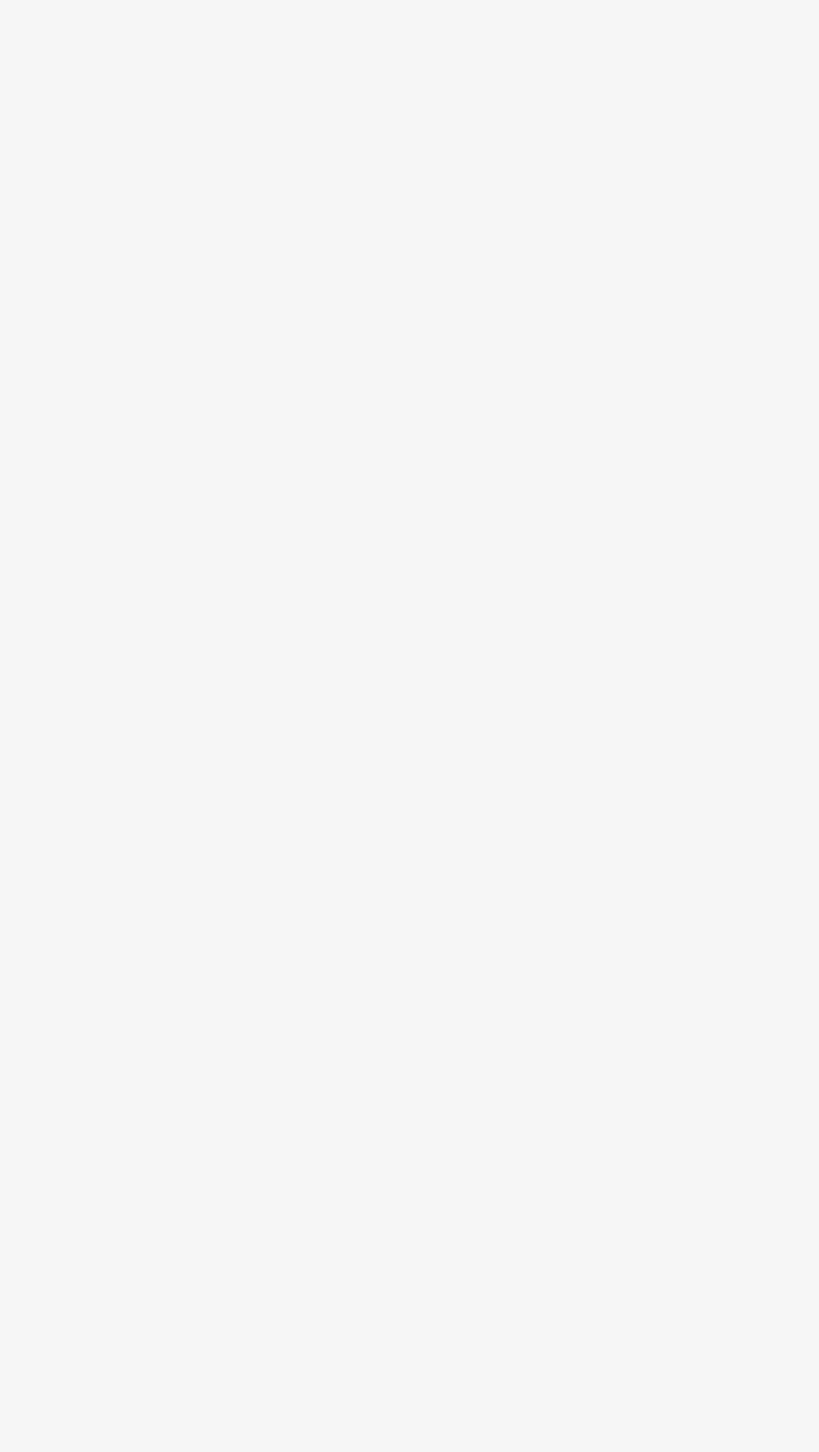
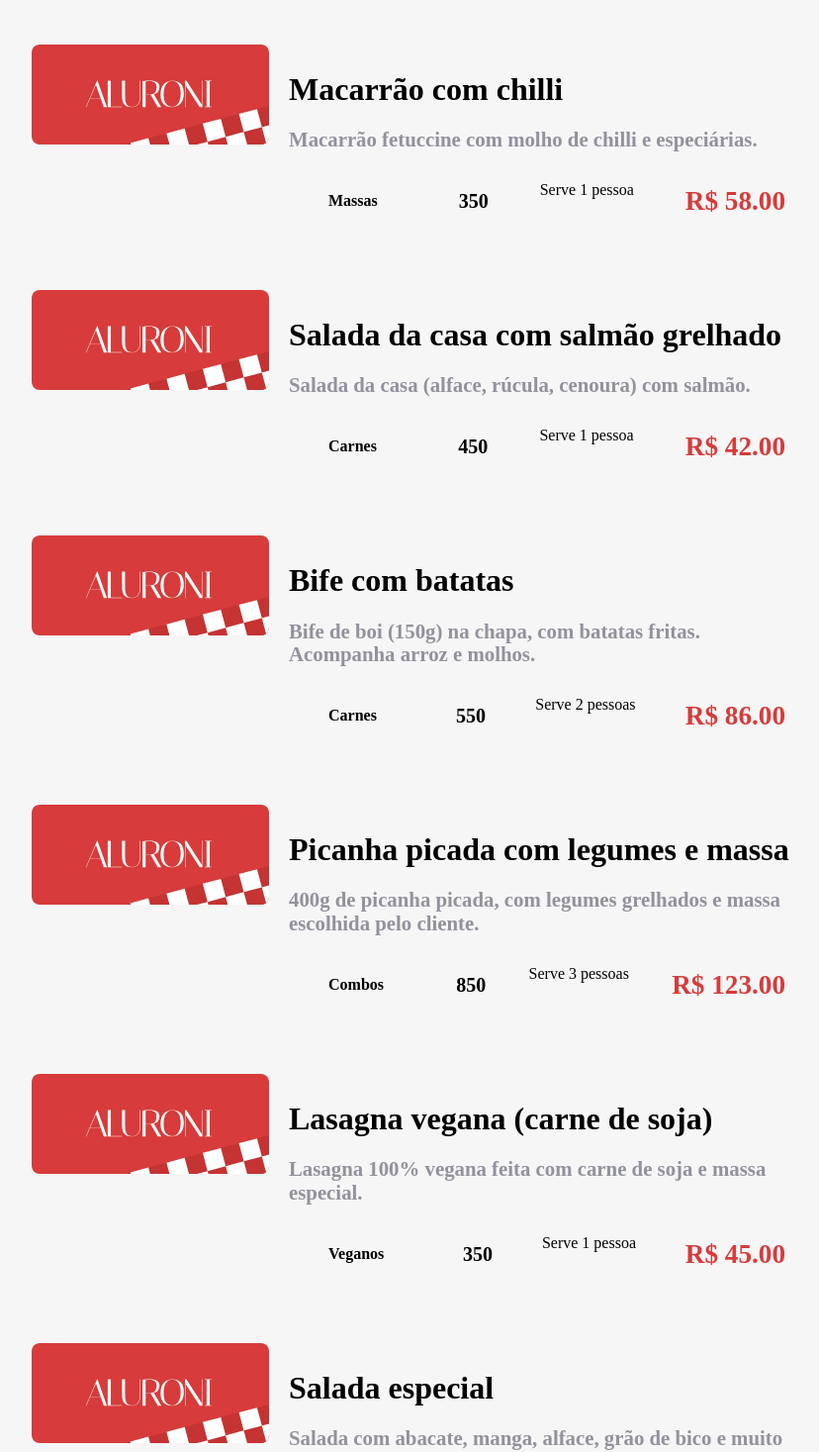
Before and after one commit to ism4jly/aluroni, a React (Create React App) app: page / in a window 1280 px wide. Shown: the part 1330-2797 px from the top of the page at 99% size, without its empty margins (168-996 px from the left). Before the commit the page ends 834 px from the top, so only its background shows below. Built offline with nearby package versions, Linux system fonts and the light colour scheme; a web font is replaced by a local one.

Commit message:
componente itens e item com todos os pratos

```diff
--- /dev/null
+++ b/src/pages/Cardapio/Itens/Item/Item.module.scss
@@ -0,0 +1,102 @@
+@import "styles/variaveis";
+@import "styles/breakpoints";
+
+$massas: #d73b3b;
+$carnes: #30201e;
+$combos: #e6c864;
+$veganos: #80aa40;
+
+.item {
+    display: flex;
+    flex-wrap: wrap;
+    width: 90%;
+    &__imagem {
+        min-width: 240px;
+        @media (max-width: $desktop_xsm) {
+        width: 100%;
+        }
+        img {
+        border-radius: 8px;
+        width: 100%;
+        }
+    }
+    &__descricao {
+        display: flex;
+        flex: 1;
+        flex-direction: column;
+        flex-wrap: wrap;
+        justify-content: space-around;
+        padding: 0 20px;
+        @media (max-width: $desktop_xsm) {
+        flex-direction: row;
+        margin-top: 20px;
+        padding: 0;
+        }
+    }
+    &__titulo {
+        h2 {
+        font-size: 2rem;
+        font-weight: bold;
+        margin-bottom: 20px;
+        }
+        p {
+        color: $dark-grey;
+        font-size: 1.3rem;
+        font-weight: 600;
+        max-width: 600px;
+        margin-bottom: 20px;
+        }
+    }
+    &__tags {
+        display: flex;
+        flex-wrap: wrap;
+        justify-content: space-between;
+        margin-bottom: 20px;
+        max-width: 700px;
+        @media (max-width: $desktop_xsm) {
+        justify-content: flex-end;
+        }
+        @media (max-width: $mobile) {
+        justify-content: flex-start;
+        }
+        > div {
+        margin: 10px;
+        }
+    }
+    &__tipo {
+        align-items: center;
+        border-radius: 2px;
+        display: flex;
+        font-weight: bold;
+        height: 40px;
+        justify-content: center;
+        padding: 10px 30px;
+        &__massas {
+        background-color: $massas;
+        color: white;
+        }
+        &__carnes {
+        background-color: $carnes;
+        color: white;
+        }
+        &__combos {
+        background-color: $combos;
+        }
+        &__veganos {
+        background-color: $veganos;
+        }
+    }
+    &__porcao,
+    &__qtdpessoas,
+    &__valor {
+        align-items: center;
+        display: flex;
+        font-size: 1.25rem;
+        font-weight: bold;
+        justify-content: center;
+    }
+    &__valor {
+        color: $red;
+        font-size: 1.7rem;
+    }
+}
--- /dev/null
+++ b/src/pages/Cardapio/Itens/Item/index.tsx
@@ -0,0 +1,39 @@
+import styles from './Item.module.scss';
+import logo from 'assets/logo.svg'
+import cardapio from '../itens.json';
+
+type Props = typeof cardapio[0];
+
+export default function Item(props: Props){
+
+    const { title, description, category, size, serving, price} = props;
+
+    return(
+        <div className={styles.item}>
+            <div className={styles.item__imagem}>
+                <img src={logo} alt="imagem" />
+            </div>
+            <div className={styles.item__descricao}>
+                <div className={styles.item__titulo}>
+                    <h2>{title}</h2>
+                    <p>{description}</p>
+                </div>
+                <div className={styles.item__tags}>
+                    <div className={styles.item__tipo}>
+                        {category.label}
+                    </div>
+                    <div className={styles.item__porcao}>
+                        {size}
+                    </div>
+                    <div className={styles.item_qtdpessoas}>
+                        Serve {serving} pessoa{serving === 1 ? '' : 's'}
+                    </div>
+                    <div className={styles.item__valor}>
+                        R$ {price.toFixed(2)}
+                    </div>
+                </div>
+
+            </div>
+        </div>
+    )
+}
--- /dev/null
+++ b/src/pages/Cardapio/Itens/Itens.module.scss
@@ -0,0 +1,7 @@
+.itens {
+    display: flex;
+    flex-direction: column;
+    flex-wrap: wrap;
+    gap: 40px;
+    width: 100%;
+}
--- /dev/null
+++ b/src/pages/Cardapio/Itens/index.tsx
@@ -0,0 +1,18 @@
+
+import cardapio from './itens.json';
+import Item from './Item';
+import styles from './Itens.module.scss';
+
+
+export default function Itens(){
+    return(
+        <div className={styles.itens}>
+            {cardapio.map(item => (
+                <Item
+                    key={item.id}
+                    {...item}
+                />
+            ))}
+        </div>
+    )
+}
--- /dev/null
+++ b/src/pages/Cardapio/Itens/itens.json
@@ -0,0 +1,119 @@
+[
+    {
+        "title": "Macarrão mediterrâneo",
+        "description": "Macarrão spaghetti com frutos-do-mar e especíarias, especialidade da cozinha. Atenção: Contém camarão e outros frutos-do-mar!",
+        "photo": "/assets/pratos/macarrao_mediterraneo.png",
+        "size": 400,
+        "serving": 2,
+        "price": 73.0,
+        "id": 1,
+        "category": {
+            "id": 1,
+            "label": "Massas"
+        }
+    },
+    {
+        "title": "Macarrão da casa",
+        "description": "Macarrão com frutos-do-mar e especíarias, especialidade da cozinha. Atenção: Contém camarão e outros frutos-do-mar!",
+        "photo": "/assets/pratos/macarrao_da_casa.png",
+        "size": 400,
+        "serving": 2,
+        "price": 54.0,
+        "id": 2,
+        "category": {
+            "id": 1,
+            "label": "Massas"
+        }
+    },
+    {
+        "title": "Macarrão com chilli",
+        "description": "Macarrão fetuccine com molho de chilli e especiárias.",
+        "photo": "/assets/pratos/macarrao_com_chilli.png",
+        "size": 350,
+        "serving": 1,
+        "price": 58.0,
+        "id": 3,
+        "category": {
+            "id": 1,
+            "label": "Massas"
+        }
+    },
+    {
+        "title": "Salada da casa com salmão grelhado",
+        "description": "Salada da casa (alface, rúcula, cenoura) com salmão.",
+        "photo": "/assets/pratos/salada_da_casa.png",
+        "size": 450,
+        "serving": 1,
+        "price": 42.0,
+        "id": 4,
+        "category": {
+            "id": 2,
+            "label": "Carnes"
+        }
+    },
+    {
+        "title": "Bife com batatas",
+        "description": "Bife de boi (150g) na chapa, com batatas fritas. Acompanha arroz e molhos.",
+        "photo": "/assets/pratos/bife_com_batatas.png",
+        "size": 550,
+        "serving": 2,
+        "price": 86.0,
+        "id": 5,
+        "category": {
+            "id": 2,
+            "label": "Carnes"
+        }
+    },
+    {
+        "title": "Picanha picada com legumes e massa",
+        "description": "400g de picanha picada, com legumes grelhados e massa escolhida pelo cliente.",
+        "photo": "/assets/pratos/picanha_picada.png",
+        "size": 850,
+        "serving": 3,
+        "price": 123.0,
+        "id": 6,
+        "category": {
+            "id": 3,
+            "label": "Combos"
+        }
+    },
+    {
+        "title": "Lasagna vegana (carne de soja)",
+        "description": "Lasagna 100% vegana feita com carne de soja e massa especial.",
+        "photo": "/assets/pratos/lasagna_vegana.png",
+        "size": 350,
+        "serving": 1,
+        "price": 45.0,
+        "id": 7,
+        "category": {
+            "id": 4,
+            "label": "Veganos"
+        }
+    },
+    {
+        "title": "Salada especial",
+        "description": "Salada com abacate, manga, alface, grão de bico e muito mais.",
+        "photo": "/assets/pratos/salada_especial.png",
+        "size": 350,
+        "serving": 1,
+        "price": 37.0,
+        "id": 8,
+        "category": {
+            "id": 4,
+            "label": "Veganos"
+        }
+    },
+    {
+        "title": "Almôndegas",
+        "description": "Porção de almôndegas com sour cream, cebola e tempêros. Acompanha arroz ou massa.",
+        "photo": "/assets/pratos/almondegas.png",
+        "size": 740,
+        "serving": 3,
+        "price": 120.0,
+        "id": 9,
+        "category": {
+            "id": 3,
+            "label": "Combos"
+        }
+    }
+]
--- a/src/pages/Cardapio/index.tsx
+++ b/src/pages/Cardapio/index.tsx
@@ -4,6 +4,7 @@
 import { useState } from 'react';
 import Filtros from 'pages/Filtros';
 import Ordenador from './Ordenador';
+import Itens from './Itens';
 
 export default function Cardapio(){
 
@@ -32,6 +33,7 @@
                     <Filtros filtro={filtro} setFiltro={setFiltro}/>
                     <Ordenador ordenador={ordenador} setOrdenador={setOrdenador}/>
                 </div>
+                <Itens />
             </section>
         </main>
     )
```
